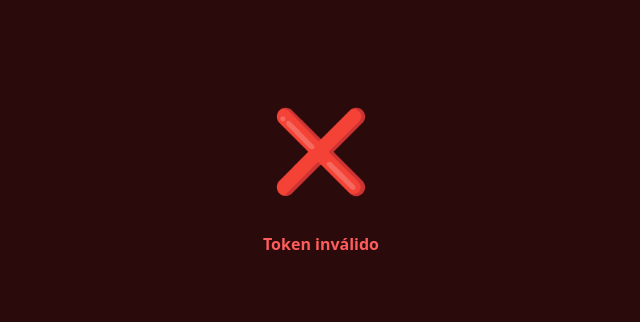
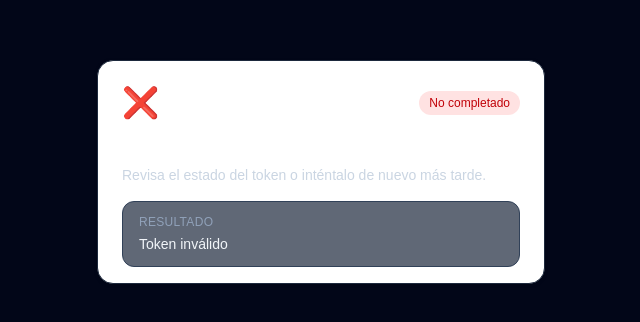
Before and after one commit to Albertosg4/fitapp, a Next.js app: page /checkin in a window 1280 px wide. Shown: the part 228-550 px from the top of the page, without its empty margins (319-959 px from the left). Built offline with nearby package versions, Linux system fonts and the light colour scheme.

Commit message:
feat(checkin): improve check-in screen UI

```diff
--- a/app/checkin/page.tsx
+++ b/app/checkin/page.tsx
@@ -2,6 +2,15 @@
 
 import { useEffect, useState, useCallback, Suspense } from 'react'
 import { useSearchParams } from 'next/navigation'
+import {
+  Badge,
+  Card,
+  CardContent,
+  CardDescription,
+  CardHeader,
+  CardTitle,
+  Skeleton,
+} from '@/components/ui'
 
 type EstadoCheckin = 'loading' | 'ok' | 'error'
 
@@ -59,26 +68,90 @@ function CheckinInner() {
     procesarTokenInvalido()
   }, [token, procesarCheckin, procesarTokenInvalido])
 
-  const bg = estado === 'loading' ? '#0f0f0f' : estado === 'ok' ? '#1a2a0a' : '#2a0a0a'
-  const color = estado === 'ok' ? '#c8f542' : '#ff5c5c'
-  const emoji = estado === 'loading' ? '⏳' : estado === 'ok' ? '✅' : '❌'
+  const statusConfig = {
+    loading: {
+      badgeLabel: 'Procesando',
+      badgeVariant: 'info' as const,
+      icon: '⏳',
+      title: 'Validando check-in',
+      description: 'Estamos verificando tu acceso. Esto tarda unos segundos.',
+    },
+    ok: {
+      badgeLabel: 'Completado',
+      badgeVariant: 'success' as const,
+      icon: '✅',
+      title: 'Check-in confirmado',
+      description: 'Tu entrada ha sido registrada correctamente.',
+    },
+    error: {
+      badgeLabel: 'No completado',
+      badgeVariant: 'danger' as const,
+      icon: '❌',
+      title: 'No se pudo completar',
+      description: 'Revisa el estado del token o inténtalo de nuevo más tarde.',
+    },
+  }[estado]
 
   return (
-    <div style={{ minHeight: '100vh', background: bg, display: 'flex', flexDirection: 'column', alignItems: 'center', justifyContent: 'center', fontFamily: 'system-ui', padding: '24px', textAlign: 'center' }}>
-      <div style={{ fontSize: '80px', marginBottom: '24px' }}>{emoji}</div>
-      {nombre && <div style={{ fontSize: '28px', fontWeight: '800', color: '#f0f0f0', marginBottom: '8px' }}>{nombre}</div>}
-      <div style={{ fontSize: '16px', color, fontWeight: '600' }}>{msg}</div>
-    </div>
+    <main className="min-h-screen bg-slate-950 px-4 py-8 text-slate-100 sm:px-6">
+      <div className="mx-auto flex min-h-[calc(100vh-4rem)] w-full max-w-md items-center justify-center">
+        <Card className="w-full border-slate-800 bg-slate-900/90 shadow-2xl shadow-slate-950/60 backdrop-blur">
+          <CardHeader>
+            <div className="mb-3 flex items-center justify-between gap-3">
+              <span className="text-3xl" aria-hidden="true">{statusConfig.icon}</span>
+              <Badge variant={statusConfig.badgeVariant}>{statusConfig.badgeLabel}</Badge>
+            </div>
+            <CardTitle className="text-xl text-white">{statusConfig.title}</CardTitle>
+            <CardDescription className="text-slate-300">{statusConfig.description}</CardDescription>
+          </CardHeader>
+          <CardContent className="space-y-4">
+            {estado === 'loading' ? (
+              <div className="space-y-3">
+                <Skeleton className="h-5 w-3/4 bg-slate-700" rounded="md" />
+                <Skeleton className="h-16 w-full bg-slate-700" rounded="lg" />
+              </div>
+            ) : (
+              <>
+                {nombre ? (
+                  <div className="rounded-xl border border-slate-700 bg-slate-800/80 px-4 py-3">
+                    <p className="text-xs font-medium uppercase tracking-wide text-slate-400">Socio</p>
+                    <p className="mt-1 text-lg font-semibold text-white">{nombre}</p>
+                  </div>
+                ) : null}
+                <div className="rounded-xl border border-slate-700 bg-slate-800/70 px-4 py-3">
+                  <p className="text-xs font-medium uppercase tracking-wide text-slate-400">Resultado</p>
+                  <p className="mt-1 text-sm font-medium text-slate-100">{msg}</p>
+                </div>
+              </>
+            )}
+          </CardContent>
+        </Card>
+      </div>
+    </main>
   )
 }
 
 export default function CheckinPage() {
   return (
-    <Suspense fallback={
-      <div style={{ minHeight: '100vh', background: '#0f0f0f', display: 'flex', alignItems: 'center', justifyContent: 'center' }}>
-        <p style={{ color: '#888', fontFamily: 'system-ui' }}>Cargando...</p>
-      </div>
-    }>
+    <Suspense
+      fallback={
+        <main className="min-h-screen bg-slate-950 px-4 py-8 text-slate-100 sm:px-6">
+          <div className="mx-auto flex min-h-[calc(100vh-4rem)] w-full max-w-md items-center justify-center">
+            <Card className="w-full border-slate-800 bg-slate-900/90">
+              <CardHeader>
+                <Skeleton className="mb-3 h-6 w-24 bg-slate-700" rounded="full" />
+                <Skeleton className="h-7 w-2/3 bg-slate-700" rounded="md" />
+                <Skeleton className="mt-2 h-4 w-full bg-slate-700" rounded="md" />
+              </CardHeader>
+              <CardContent className="space-y-3">
+                <Skeleton className="h-5 w-1/2 bg-slate-700" rounded="md" />
+                <Skeleton className="h-16 w-full bg-slate-700" rounded="lg" />
+              </CardContent>
+            </Card>
+          </div>
+        </main>
+      }
+    >
       <CheckinInner />
     </Suspense>
   )
```
